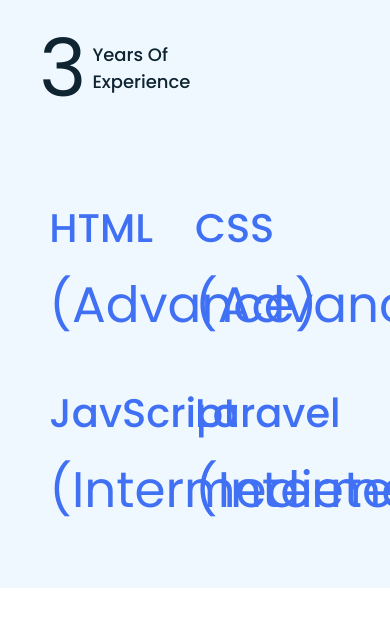
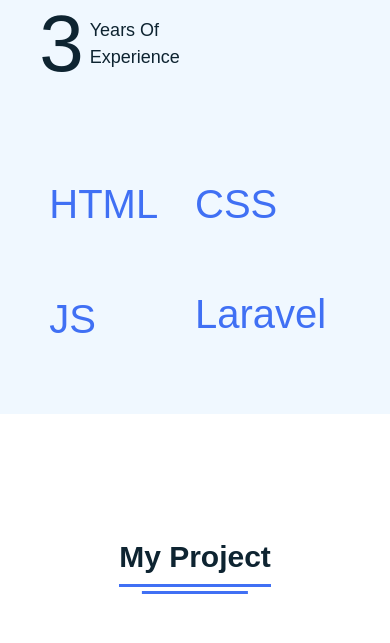
Before and after one commit to pangestu-k/Pangestu-k.github.io, a PHP site: page / in a window 390 px wide; the page is wider, and only the part inside the window is pictured. Shown: the part 2434-3077 px from the top of that part. Run offline with PHP 8.4, Linux system fonts and the light colour scheme.

Commit message:
Memperbaharui style

```diff
--- a/index.html
+++ b/index.html
@@ -110,7 +110,8 @@
          <div class="per">(Advance)</div>
        </div>
        <div class="box">
-         <div class="topic">JavScript</div>
+         <div class="topic js">JavaScript</div>
+         <div class="mini">JS</div>
          <div class="per">(Intermediete)</div>
        </div>
        <div class="box">
--- a/style.css
+++ b/style.css
@@ -1,3 +1,24 @@
+@media (max-width: 576px) {
+  .js{
+    display: none;
+  }
+  .skills-details .boxes .mini{
+    font-size: 40px;
+    color: #4070f4;
+  }
+   .per{
+     display: none;
+   }
+ }
+
+ @media (min-width: 600px) {
+   .skills-details .boxes .mini{
+      display: none;
+    }
+ }
+
+
+
 /* Google Font CDN Link */
 @import url('https://fonts.googleapis.com/css2?family=Poppins:wght@400;500;600;700&family=Ubuntu:wght@400;500;700&display=swap');
 *{
```
